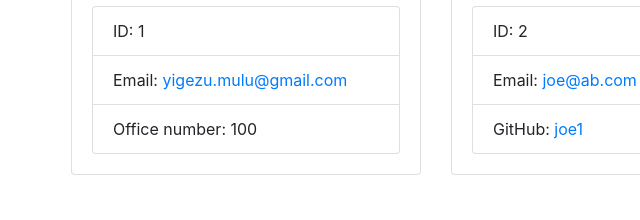
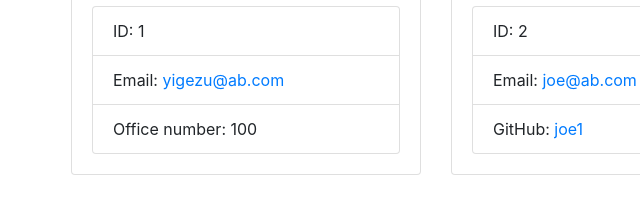
Before and after one commit to Yigezu1/team_profile_generator, a website: page output/team.html in a window 1280 px wide. Shown: the part 384-604 px from the top of the page, 14-654 px from the left. Drawn offline with nearby package versions, Linux system fonts and the light colour scheme.

Commit message:
Run the application for submission and generate readme file using the readme file generator app

```diff
--- a/output/team.html
+++ b/output/team.html
@@ -34,7 +34,7 @@
       <ul class="list-group">
         <li class="list-group-item">ID: 1</li>
         <li class="list-group-item">
-          Email: <a href="mailto:yigezu.mulu@gmail.com">yigezu.mulu@gmail.com</a>
+          Email: <a href="mailto:yigezu@ab.com">yigezu@ab.com</a>
         </li>
         <li class="list-group-item">Office number: 100</li>
       </ul>
```
Also changed, not shown: README.md.
